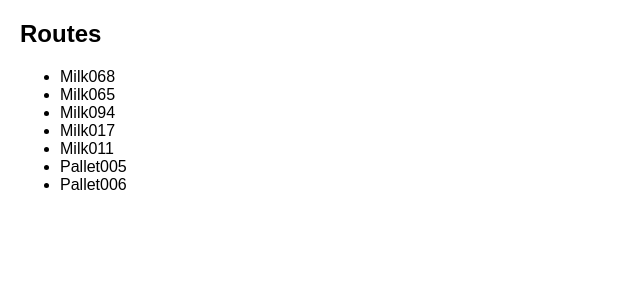
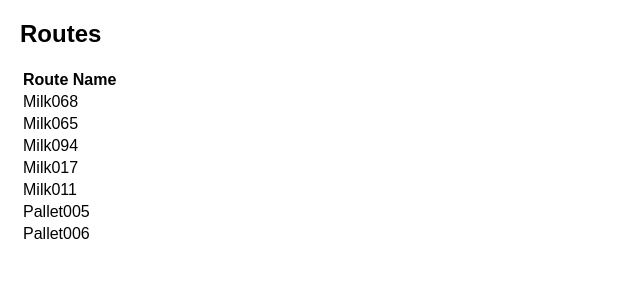
Before and after one commit to joeb-brfc/routeguard, a Django app: page /routes/ in a window 1280 px wide. Shown: the part 108-408 px from the top of the page, without its empty margins (0-640 px from the left). Run offline with Django 5.2, Linux system fonts and the light colour scheme; data comes from the database, SQL or seed files in the repository.

Commit message:
Convert route list page from bullet list to table layout

```diff
--- a/planner/templates/planner/route_list.html
+++ b/planner/templates/planner/route_list.html
@@ -5,13 +5,20 @@
 <h2>Routes</h2>
 
 {% if routes %}
-    <ul>
-        {% for route in routes %}
-            <li>
-                {{ route.name }}
-            </li>
-        {% endfor %}
-    </ul>
+    <table>
+        <thead>
+            <tr>
+                <th>Route Name</th>
+            </tr>
+        </thead>
+        <tbody>
+            {% for route in routes %}
+                <tr>
+                    <td>{{ route.name }}</td>
+                </tr>
+            {% endfor %}
+        </tbody>
+    </table>
 {% else %}
     <p>No routes have been added yet.</p>
 {% endif %}
```
